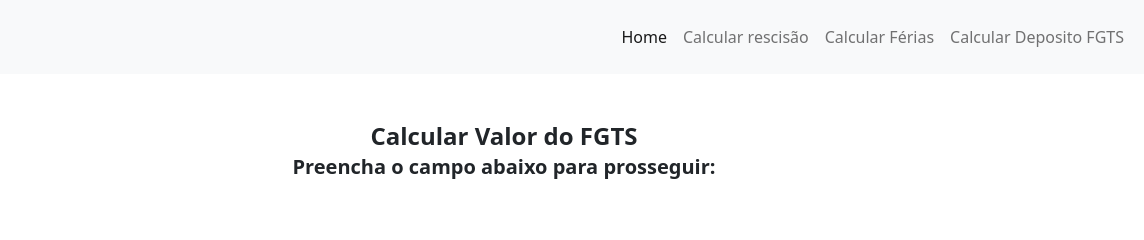
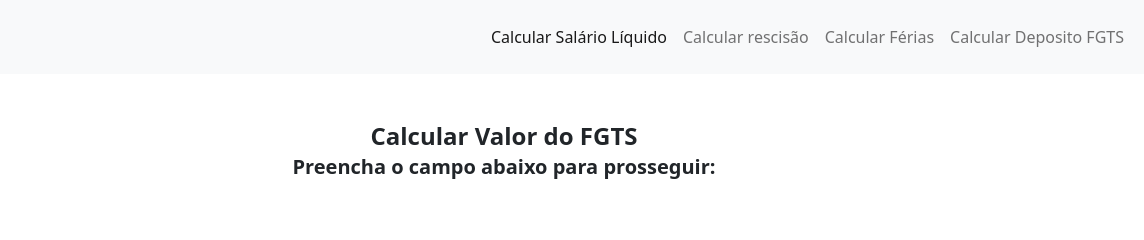
Before and after one commit to brunojyyh/sua_folha_facil_app, a plain HTML site: page calculo FGTS.html in a window 1280 px wide. Shown: the top 240 px of the page, 136-1280 px from the left. Drawn offline with nearby package versions, Linux system fonts and the light colour scheme; files that its build step writes are made by us from their sources.

Commit message:
version 1.1

```diff
--- a/calculo FGTS.html
+++ b/calculo FGTS.html
@@ -22,7 +22,7 @@
               <div class="collapse navbar-collapse justify-content-end" id="navbarNav">
                 <ul class="navbar-nav">
                   <li class="nav-item">
-                    <a class="nav-link active fs-8" aria-current="page" href="index.html">Home</a>
+                    <a class="nav-link active fs-8" aria-current="page" href="index.html">Calcular Salário Líquido</a>
                   </li>
                   <li class="nav-item">
                     <a class="nav-link fs-8" href="calculo Rescisão.html">Calcular rescisão</a>
```
Also changed, not shown: index.html (+1 -1 lines).
